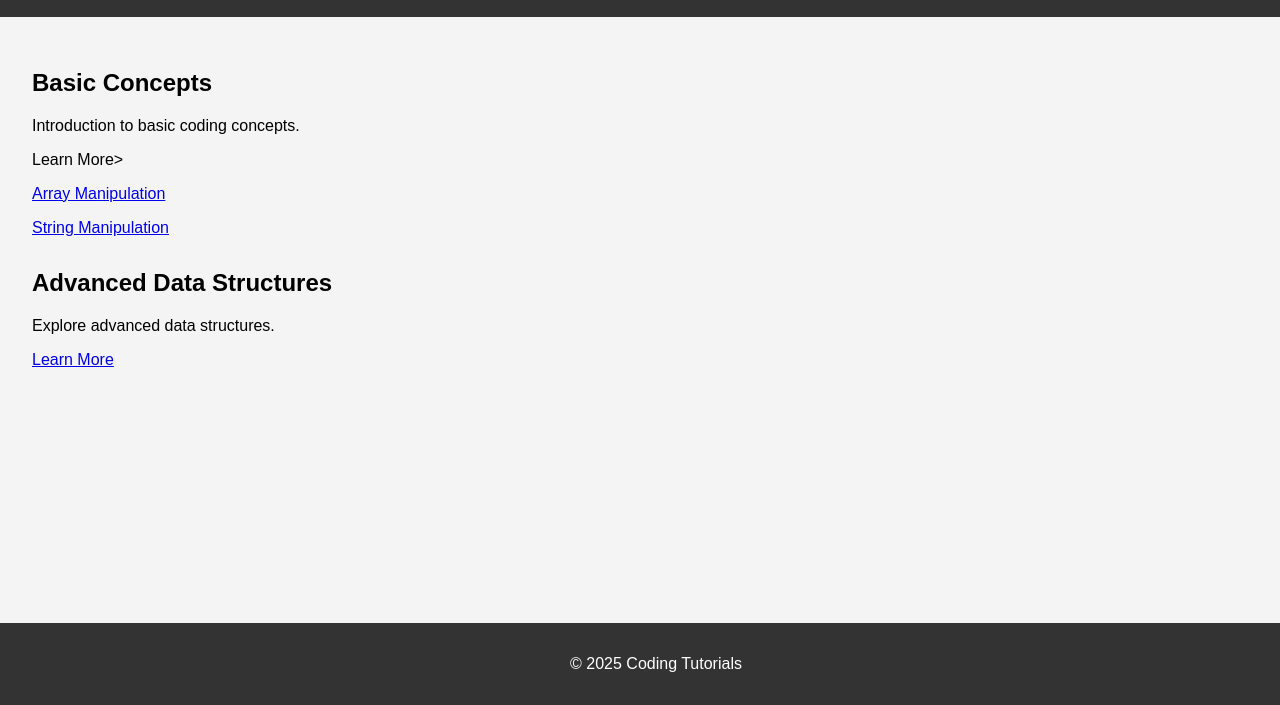
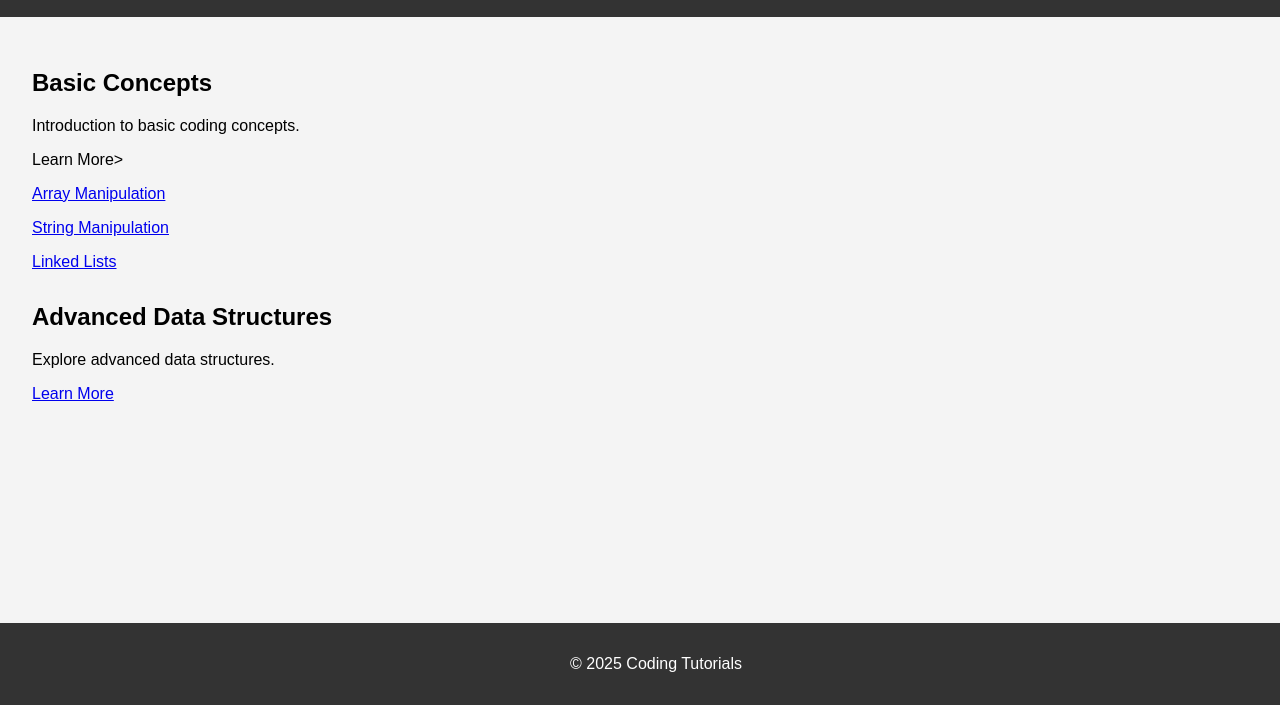
Before and after one commit to Anurag2809/know-algo, a plain HTML site: page index.html in a window 1280 px wide. Shown: the part 95-800 px from the top of the page. Drawn offline with Linux system fonts and the light colour scheme.

Commit message:
Update index.html

```diff
--- a/index.html
+++ b/index.html
@@ -16,6 +16,7 @@
             <p>Introduction to basic coding concepts.</p <a href="basics.html">Learn More</a>>
             <p><a href="arrays.html">Array Manipulation</a></p>
             <p><a href="strings.html">String Manipulation</a></p>
+            <p><a href="linkedlists.html">Linked Lists</a></p>
         </section>
         <section id="advanced">
             <h2>Advanced Data Structures</h2>
```
